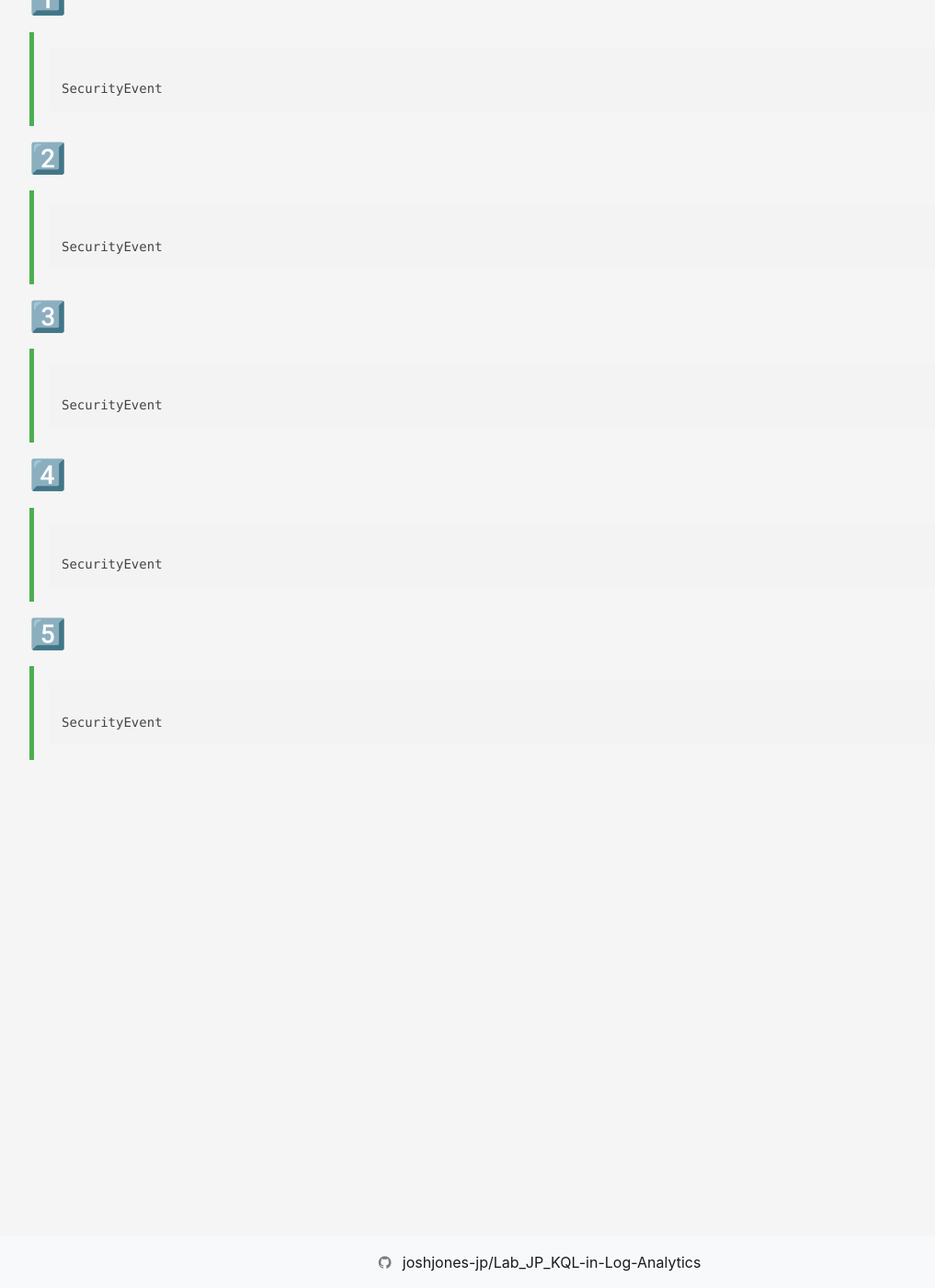
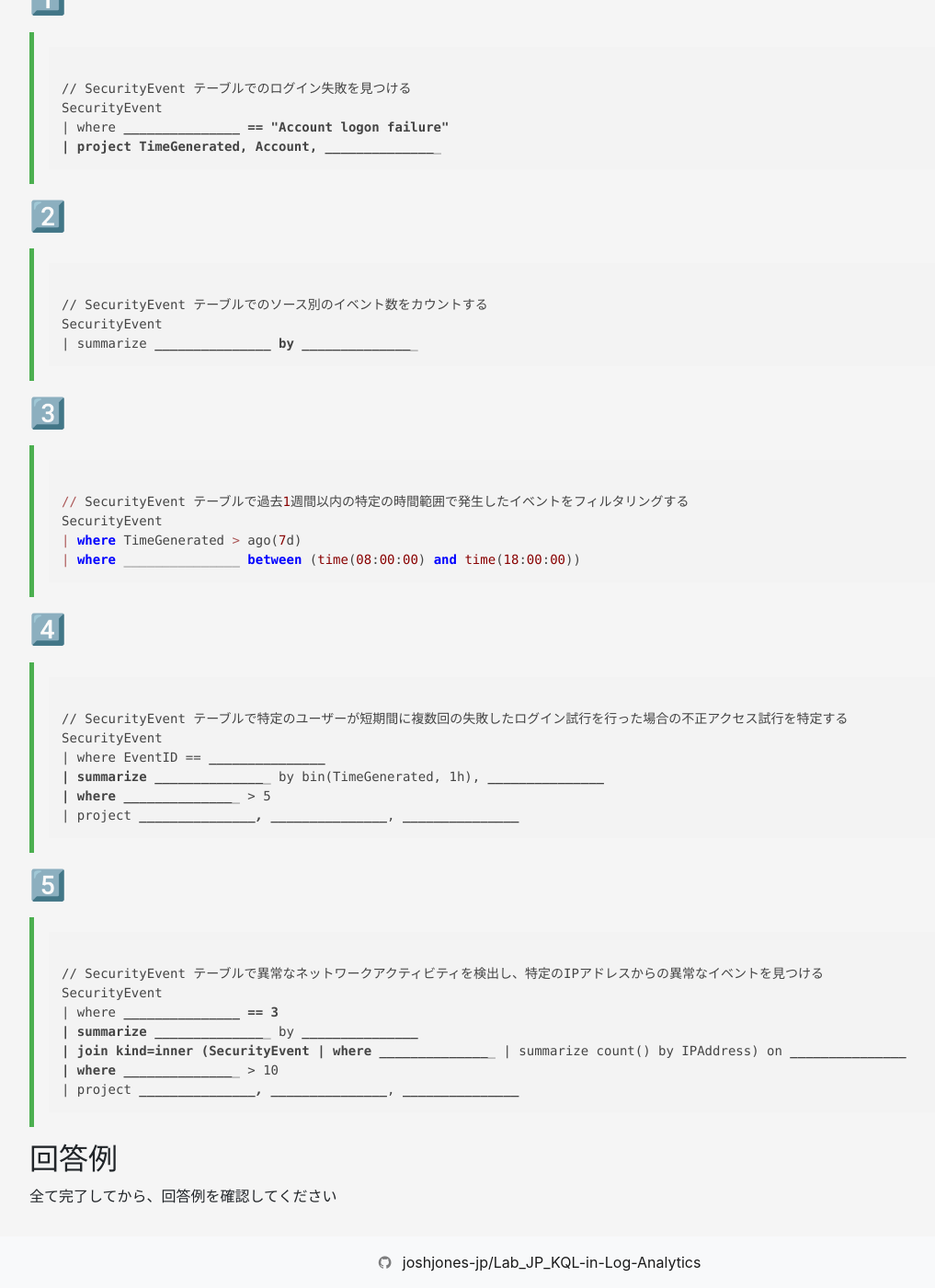
Before and after one commit to joshjones-jp/Lab_JP_KQL-in-Log-Analytics, a Jekyll site: the page built from KQL-LA演習.md, in a window 1280 px wide and 1400 px high, scrolled down 9696 px. Shown: the whole window at 92% size, without its empty margins (53-1070 px from the left). Built offline with Jekyll 4.4.1, drawn with Linux system fonts in a browser that asks for light colours; nearby versions of some CDN libraries.

Commit message:
Update KQL-LA演習.md

```diff
--- a/KQL-LA演習.md
+++ b/KQL-LA演習.md
@@ -396,7 +396,10 @@ SecurityEvent
 <script src="//cdnjs.cloudflare.com/ajax/libs/highlight.js/10.7.2/highlight.min.js"></script>
 <script>hljs.highlightAll();</script>
 <pre><code class="kusto">
+// SecurityEvent テーブルでのログイン失敗を見つける
 SecurityEvent
+| where _______________ == "Account logon failure"
+| project TimeGenerated, Account, _______________
 </code></pre>
 </div>
 
@@ -409,7 +412,9 @@ SecurityEvent
 <script src="//cdnjs.cloudflare.com/ajax/libs/highlight.js/10.7.2/highlight.min.js"></script>
 <script>hljs.highlightAll();</script>
 <pre><code class="kusto">
+// SecurityEvent テーブルでのソース別のイベント数をカウントする
 SecurityEvent
+| summarize _______________ by _______________
 </code></pre>
 </div>
 
@@ -422,7 +427,10 @@ SecurityEvent
 <script src="//cdnjs.cloudflare.com/ajax/libs/highlight.js/10.7.2/highlight.min.js"></script>
 <script>hljs.highlightAll();</script>
 <pre><code class="kusto">
+// SecurityEvent テーブルで過去1週間以内の特定の時間範囲で発生したイベントをフィルタリングする
 SecurityEvent
+| where TimeGenerated > ago(7d)
+| where _______________ between (time(08:00:00) and time(18:00:00))
 </code></pre>
 </div>
 
@@ -435,7 +443,12 @@ SecurityEvent
 <script src="//cdnjs.cloudflare.com/ajax/libs/highlight.js/10.7.2/highlight.min.js"></script>
 <script>hljs.highlightAll();</script>
 <pre><code class="kusto">
+// SecurityEvent テーブルで特定のユーザーが短期間に複数回の失敗したログイン試行を行った場合の不正アクセス試行を特定する
 SecurityEvent
+| where EventID == _______________
+| summarize _______________ by bin(TimeGenerated, 1h), _______________
+| where _______________ > 5
+| project _______________, _______________, _______________
 </code></pre>
 </div>
 
@@ -448,6 +461,17 @@ SecurityEvent
 <script src="//cdnjs.cloudflare.com/ajax/libs/highlight.js/10.7.2/highlight.min.js"></script>
 <script>hljs.highlightAll();</script>
 <pre><code class="kusto">
+// SecurityEvent テーブルで異常なネットワークアクティビティを検出し、特定のIPアドレスからの異常なイベントを見つける
 SecurityEvent
+| where _______________ == 3
+| summarize _______________ by _______________
+| join kind=inner (SecurityEvent | where _______________ | summarize count() by IPAddress) on _______________
+| where _______________ > 10
+| project _______________, _______________, _______________
 </code></pre>
 </div>
+
+
+## 回答例
+
+全て完了してから、回答例を確認してください
```
